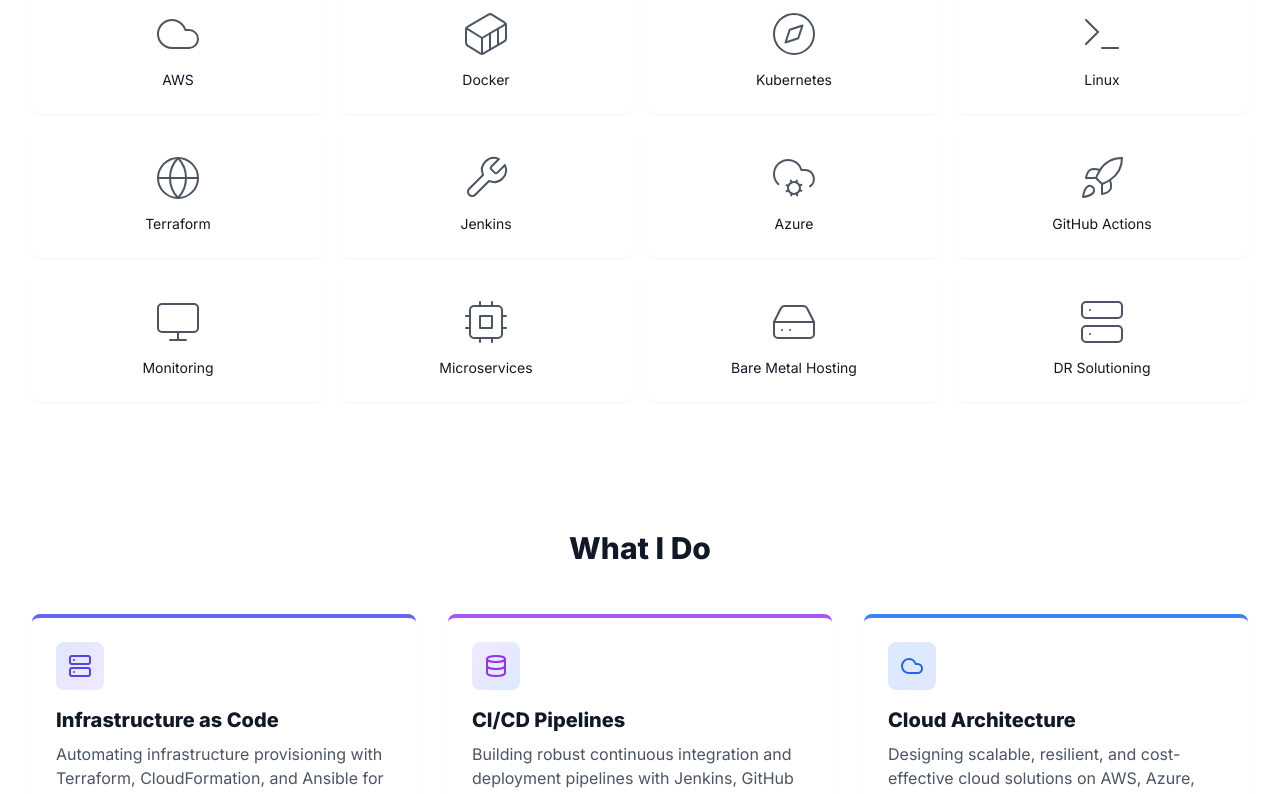
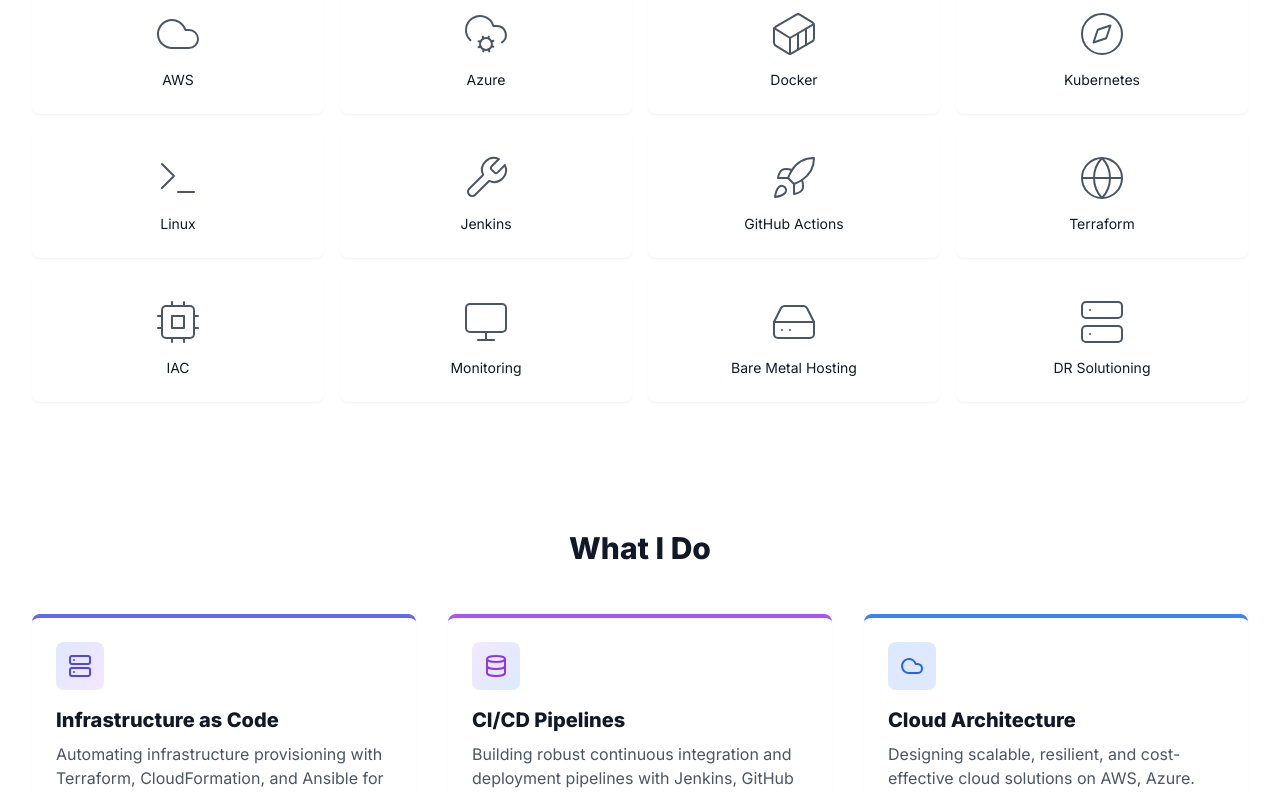
Before and after one commit to yashaswi29/Portfolio, a React (Vite) app: page / in a window 1280 px wide. Shown: the part 680-1474 px from the top of the page. Built offline with nearby package versions, Linux system fonts and the light colour scheme.

Commit message:
add: additional features in the home.tsx

```diff
--- a/src/pages/Home.tsx
+++ b/src/pages/Home.tsx
@@ -51,20 +51,19 @@
   // Technology stack data
   const technologies = [
     { name: 'AWS', icon: <Cloud size={48} strokeWidth={1} /> },
+    { name: 'Azure', icon: <CloudCog size={48} strokeWidth={1} /> },
     { name: 'Docker', icon: <Container size={48} strokeWidth={1} /> },
     { name: 'Kubernetes', icon: <Compass size={48} strokeWidth={1} /> },
     { name: 'Linux', icon: <Terminal size={48} strokeWidth={1} /> },
+    { name: 'Jenkins', icon: <Wrench size={48} strokeWidth={1} /> },
+    { name: 'GitHub Actions', icon: <Rocket size={48} strokeWidth={1} /> },
     { name: 'Terraform', icon: <Globe size={48} strokeWidth={1} /> },
-    { name: 'Jenkins', icon: <Wrench size={48} strokeWidth={1} /> },
-    { name: 'Azure', icon: <CloudCog size={48} strokeWidth={1} /> },
-    { name: 'GitHub Actions', icon: <Rocket size={48} strokeWidth={1} /> },
+    { name: 'IAC', icon: <Cpu size={48} strokeWidth={1} /> },
     { name: 'Monitoring', icon: <Monitor size={48} strokeWidth={1} /> },
-    { name: 'Microservices', icon: <Cpu size={48} strokeWidth={1} /> },
     { name: 'Bare Metal Hosting', icon: <HardDrive size={48} strokeWidth={1} /> },
     { name: 'DR Solutioning', icon: <Server size={48} strokeWidth={1} /> },
   ];
 
-  // Services data
   const services = [
     {
       icon: <Server size={24} />,
@@ -87,7 +86,7 @@
     {
       icon: <Cloud size={24} />,
       title: "Cloud Architecture",
-      description: "Designing scalable, resilient, and cost-effective cloud solutions on AWS, Azure, and GCP.",
+      description: "Designing scalable, resilient, and cost-effective cloud solutions on AWS, Azure.",
       borderColor: "border-blue-500",
       gradientFrom: "from-blue-100",
       gradientTo: "to-indigo-100 dark:from-blue-900 dark:to-indigo-900",
@@ -95,7 +94,6 @@
     }
   ];
 
-  // Social links data
   const socialLinks = [
     {
       href: "https://github.com/yashaswi29",
@@ -139,7 +137,6 @@
               </Link>
             </div>
 
-            {/* Social Links */}
             <div className="mt-8 flex space-x-4">
               {socialLinks.map((link) => (
                 <a
@@ -158,7 +155,7 @@
         </div>
       </div>
 
-      {/* Technology Stack Section */}
+
       <Section title="Technology Stack">
         <div className="grid grid-cols-2 sm:grid-cols-3 md:grid-cols-4 gap-4">
           {technologies.map((tech) => (
@@ -167,7 +164,6 @@
         </div>
       </Section>
 
-      {/* Services Section */}
       <Section title="What I Do">
         <div className="grid md:grid-cols-3 gap-8">
           {services.map((service, index) => (
```
